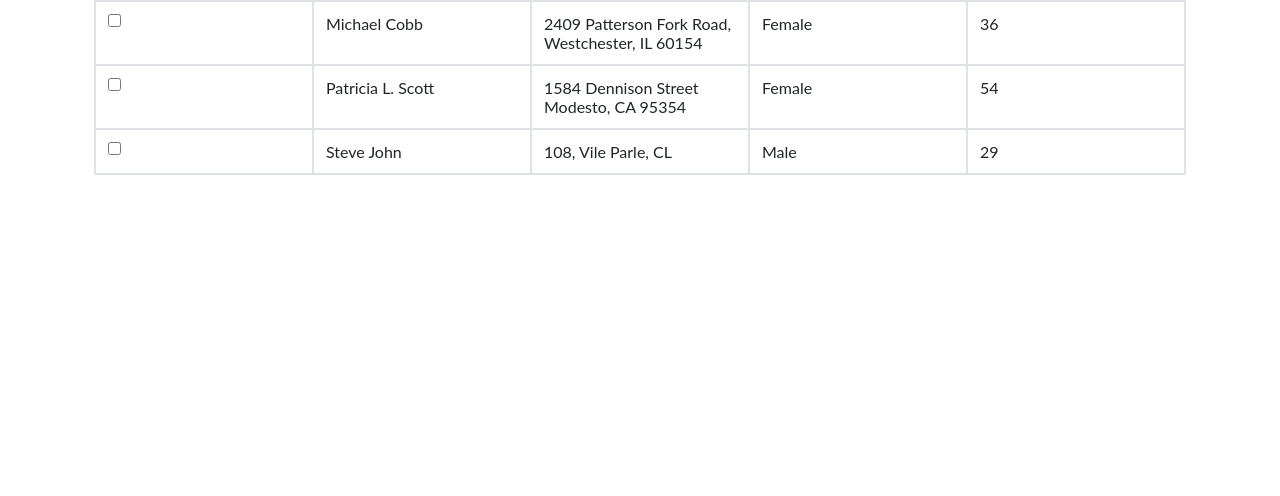
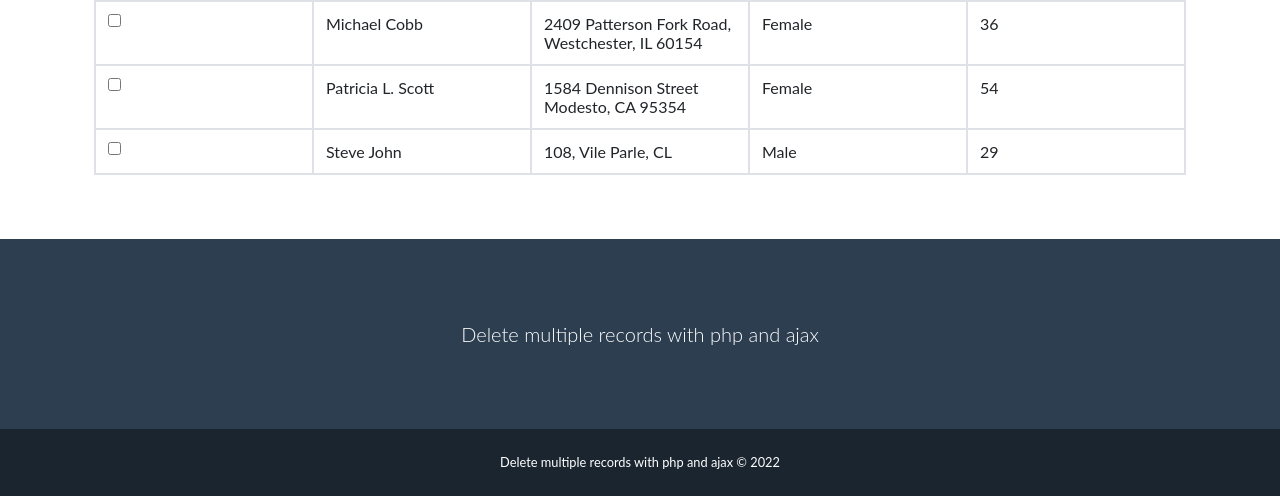
Before and after one commit to adhir2099/delete-multiple-records-php-ajax, a PHP site: page / in a window 1280 px wide. Shown: the part 647-1143 px from the top of the page. Before the commit the page ends 822 px from the top, so only its background shows below. Run offline with PHP 8.4, Linux system fonts and the light colour scheme; data comes from the database, SQL or seed files in the repository; some libraries are stand-ins or nearby versions.

Commit message:
Initial commit

```diff
--- a/dbcon.php
+++ b/dbcon.php
@@ -1,3 +1,3 @@
 <?php
-    $connect = new PDO("mysql:host=localhost;dbname=noobieLogin;charset=utf8", "root", "");
+    $connect = new PDO("mysql:host=localhost;dbname=databaseName;charset=utf8", "user", "password");
 ?>
--- a/index.php
+++ b/index.php
@@ -56,6 +56,20 @@
             </div>
         </div>
 
+        <footer class="footer text-center mt-auto">
+            <div class="container">
+                <div class="row">
+                    <div class="col-lg-12">
+                        <p class="lead mb-0">Delete multiple records with php and ajax <a href="https://github.com/adhirsaurio?tab=repositories"><i class="fab fa-github-alt"></i></a></p>
+                    </div>
+                </div>
+            </div>
+        </footer>
+
+        <div class="copyright py-4 text-center text-white">
+            <div class="container"><small>Delete multiple records with php and ajax © 2022</small></div>
+        </div>
+
     </body>
 </html>
 
```
